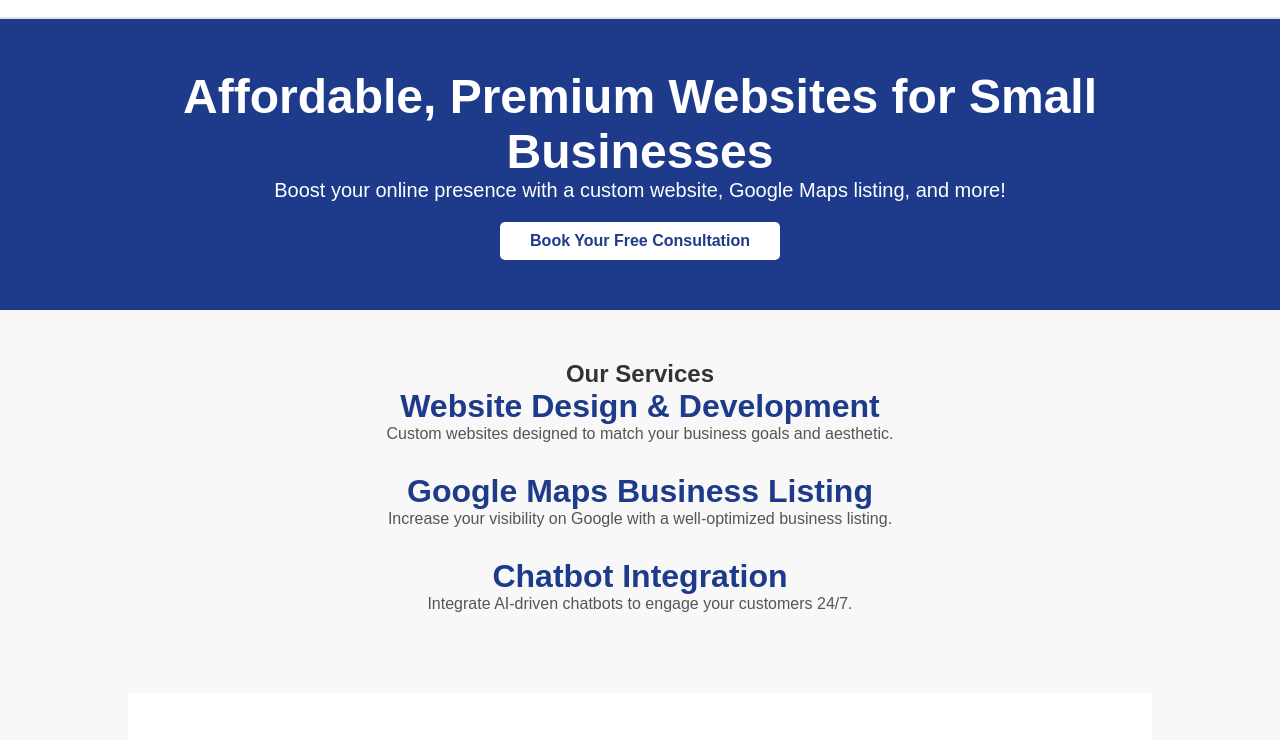
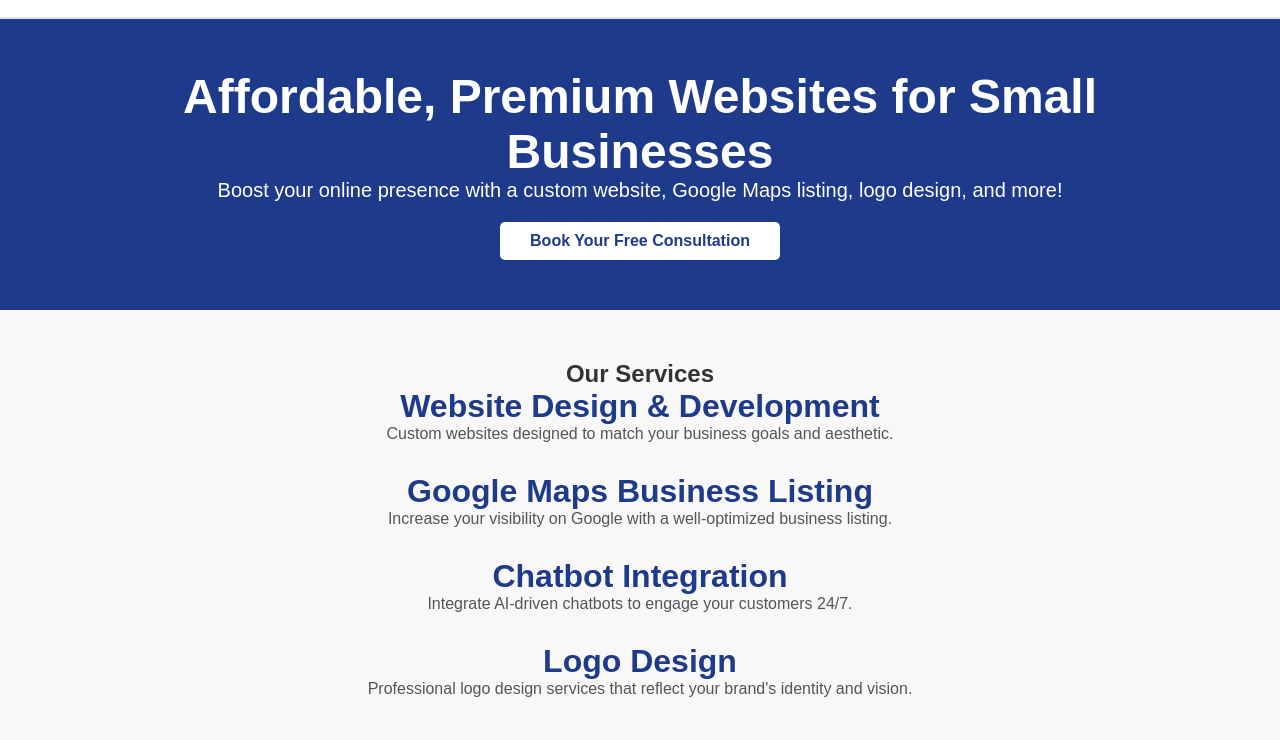
Before and after one commit to Pagepilotdigital/Nestle-sites, a plain HTML site: page index.html in a window 1280 px wide. Shown: the part 59-799 px from the top of the page. Drawn offline with Linux system fonts and the light colour scheme.

Commit message:
Update index.html

```diff
--- a/index.html
+++ b/index.html
@@ -29,7 +29,7 @@
     <section id="hero">
         <div class="container">
             <h1>Affordable, Premium Websites for Small Businesses</h1>
-            <p>Boost your online presence with a custom website, Google Maps listing, and more!</p>
+            <p>Boost your online presence with a custom website, Google Maps listing, logo design, and more!</p>
             <a href="#contact" class="cta-button">Book Your Free Consultation</a>
         </div>
     </section>
@@ -48,6 +48,10 @@
         <div class="service">
             <h3>Chatbot Integration</h3>
             <p>Integrate AI-driven chatbots to engage your customers 24/7.</p>
+        </div>
+        <div class="service">
+            <h3>Logo Design</h3>
+            <p>Professional logo design services that reflect your brand's identity and vision.</p>
         </div>
     </section>
 
```
